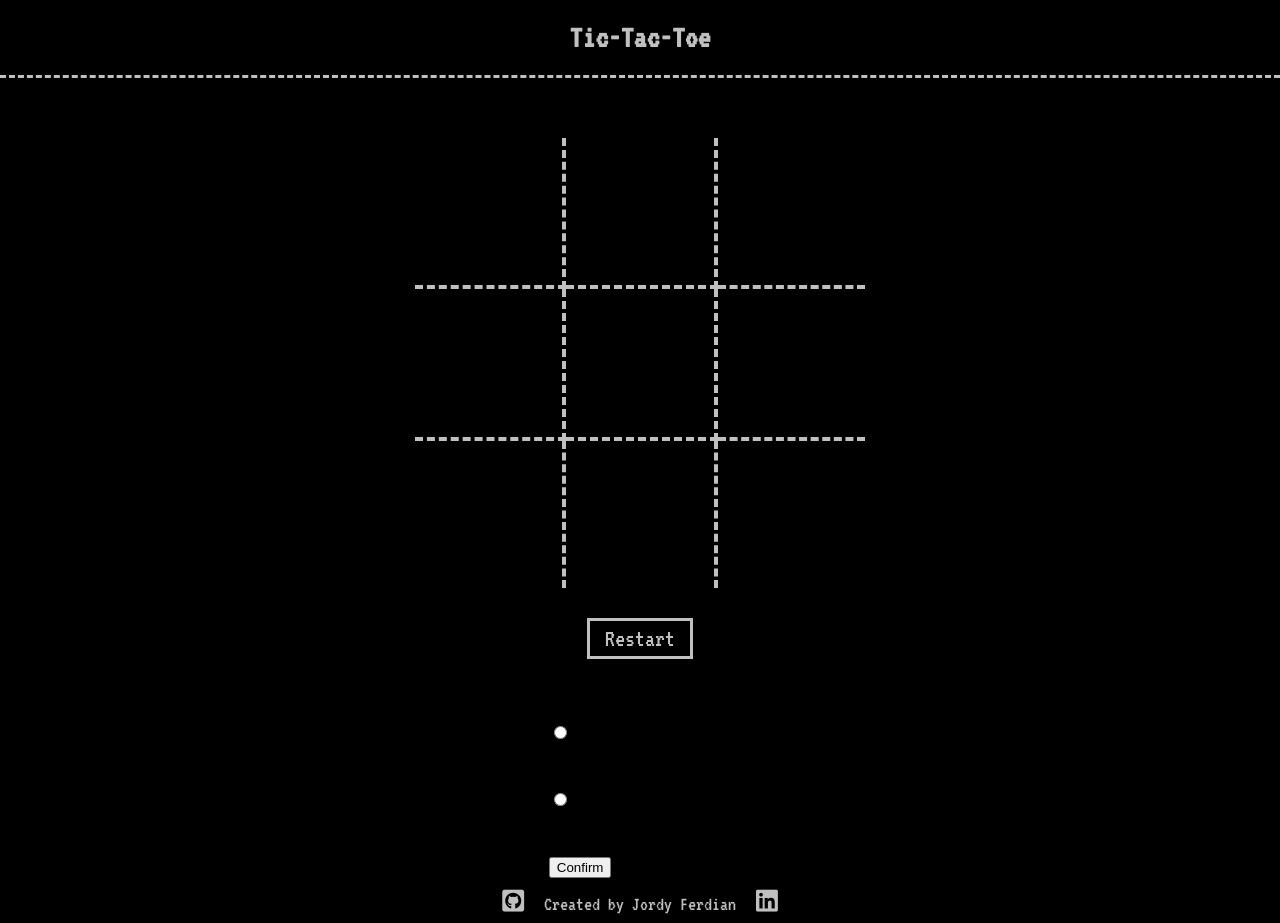
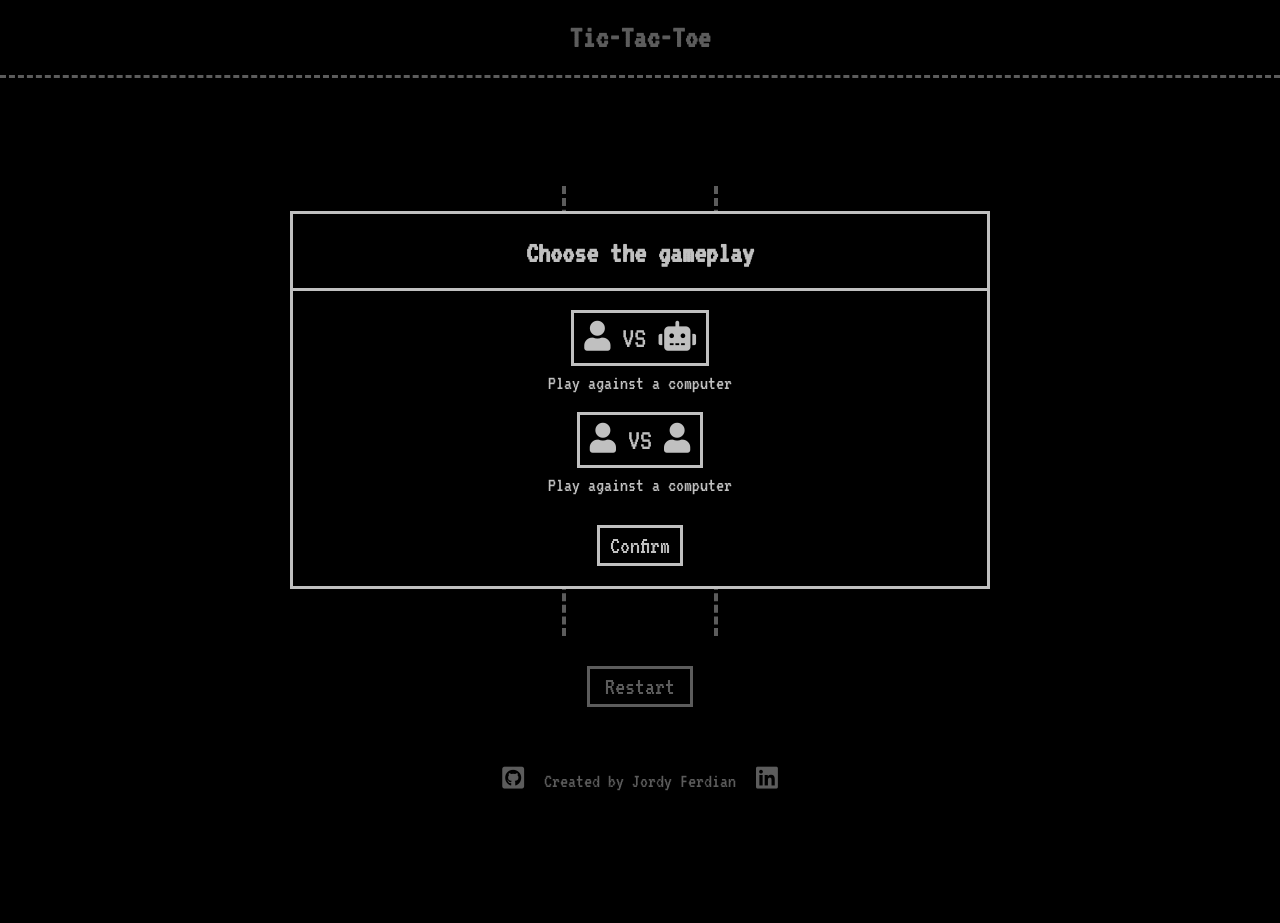
Before and after one commit to jordyf15/javascript-tic-tac-toe, a plain HTML site: page index.html in a window 1280 px wide. Both pictures are taken after a click on the button "Start". After the commit the page ends 800 px from the top, so only its background shows below. Drawn offline with Linux system fonts and the light colour scheme.

Commit message:
create style for gameplay mode form

```diff
--- a/scripts/index.js
+++ b/scripts/index.js
@@ -378,7 +378,7 @@ const displayController = (function() {
     function renderVsIcon() {
         const vsSpan = document.createElement('span');
         vsSpan.className='vs';
-        vsSpan.textContent = 'VS';
+        vsSpan.textContent = ' VS ';
         return vsSpan;
     }
 
--- a/styles/index.css
+++ b/styles/index.css
@@ -92,3 +92,68 @@ footer i{
     border: 3px solid #c0c0c0;
     color: black;
 }
+
+#choose-gameplay-bg{
+    background-color: rgba(0,0,0,0.52);
+    position: absolute;
+    width: 100vw;
+    height: 100vh;
+    top: 0;
+    display: flex;
+    justify-content: center;
+    align-items: center;
+}
+#choose-gameplay-form{
+    color: #c0c0c0;
+    background-color: black;
+    border: 3px solid #c0c0c0;
+    width: 80%;
+    max-width: 700px;
+    text-align: center;
+}
+
+#choose-gameplay-form h2{
+    border-bottom: 3px solid #c0c0c0;
+    padding-bottom: 20px;
+    margin-bottom: 30px;
+    font-size: 30px;
+}
+input[type='radio']{
+    display: none;
+}
+
+.gameplay-lbl{
+    margin-top: 20px;
+    border: 3px solid #c0c0c0;
+    font-size: 30px;
+    padding: 10px;
+}
+.gameplay-lbl:hover{
+    background-color: #c0c0c0;
+    color: black;
+}
+
+.gameplay-desc{
+    font-size: 20px;
+    margin-bottom: 30px;
+}
+
+#gameplay-form-button{
+    color: #c0c0c0;
+    background-color: black;
+    border: 3px solid #c0c0c0;
+    font-family: 'VT323', monospace;
+    font-size: 25px;
+    padding: 5px 10px;
+    margin-bottom: 20px;
+}
+
+#gameplay-form-button:hover{
+    background-color: #c0c0c0;
+    color: black;
+}
+
+input[type='radio']:checked+label{
+    background-color: #c0c0c0;
+    color: black;
+}
```
